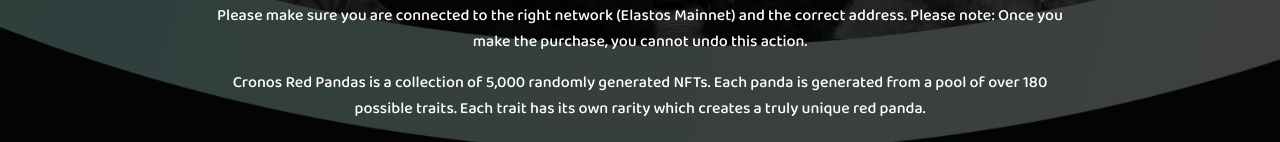
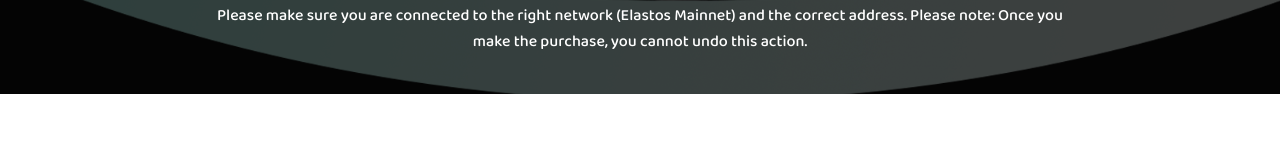
Before and after one commit to ahmedtahir2311/bunny-punk, a React (Create React App) app: page / in a window 1280 px wide. Shown: the part 754-896 px from the top of the page. After the commit the page ends 848 px from the top, so only its background shows below. Built offline with nearby package versions, Linux system fonts and the light colour scheme; what @web3-react/injected-connector, @web3-react/walletconnect-connector would draw is missing.

Commit message:
Update App.js

```diff
--- a/src/App.js
+++ b/src/App.js
@@ -406,10 +406,7 @@
               color: "var(--primary-text)"
             }}
           >
-            Cronos Red Pandas is a collection of 5,000 randomly generated NFTs.
-            Each panda is generated from a pool of over 180 possible traits.
-            Each trait has its own rarity which creates a truly unique red
-            panda.
+
           </s.TextDescription>
         </s.Container>
       </s.Container>
```
